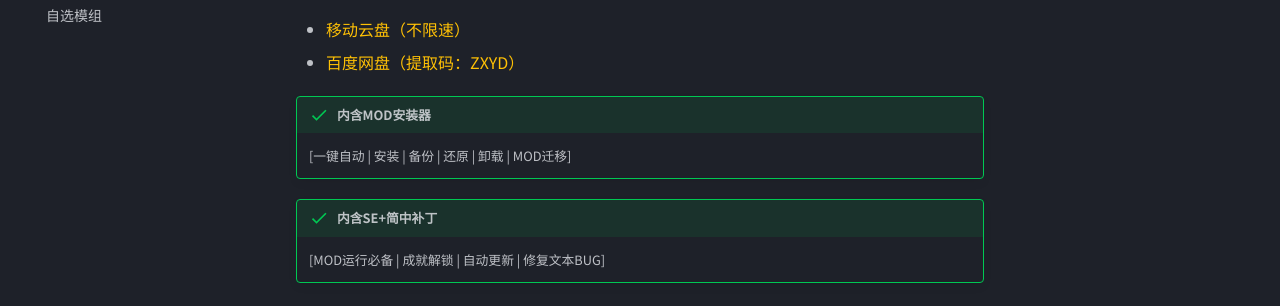
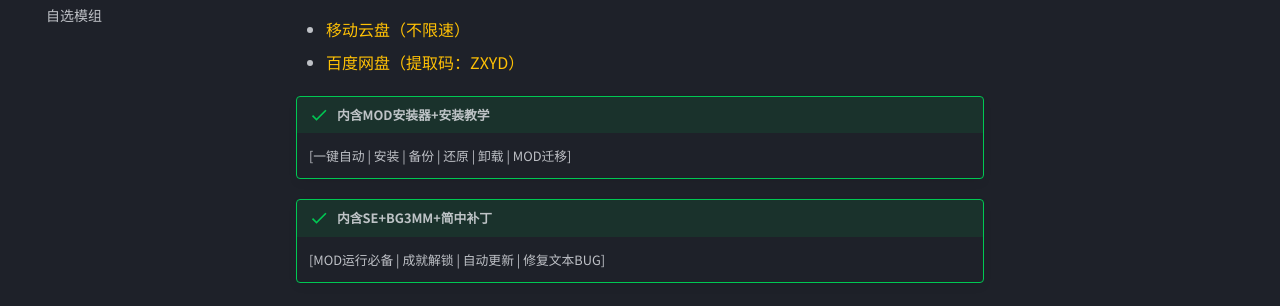
Before and after one commit to oiclyd/bg3-mod-wiki, an MkDocs documentation site: the page built from docs/index.md, in a window 1280 px wide and 900 px high. Shown: the part 446-752 px from the top of the window. Built offline with MkDocs 1.6.1 and Material for MkDocs 9.7.7, drawn with Linux system fonts in a browser that asks for light colours.

Commit message:
Update index.md

```diff
--- a/docs/index.md
+++ b/docs/index.md
@@ -15,10 +15,10 @@
 - [移动云盘（不限速）](https://caiyun.139.com/m/i?075CtoTN5xUYB)
 - [百度网盘（提取码：ZXYD）](https://pan.baidu.com/s/1HU2HVEmJZ9vZAs9UmAUenw?pwd=ZXYD)
 
-!!! success "内含MOD安装器"
+!!! success "内含MOD安装器+安装教学"
     [一键自动 | 安装 | 备份 | 还原 | 卸载 | MOD迁移]
 
-!!! success "内含SE+简中补丁"
+!!! success "内含SE+BG3MM+简中补丁"
     [MOD运行必备 | 成就解锁 | 自动更新 | 修复文本BUG]
 
 整合包包含大量群友自制内容：
```
